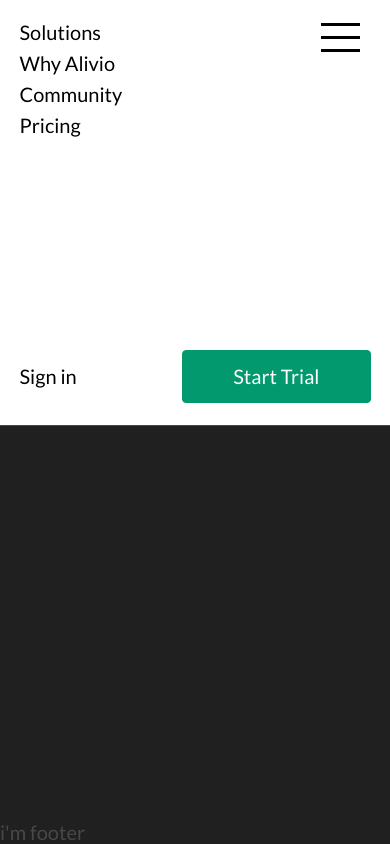
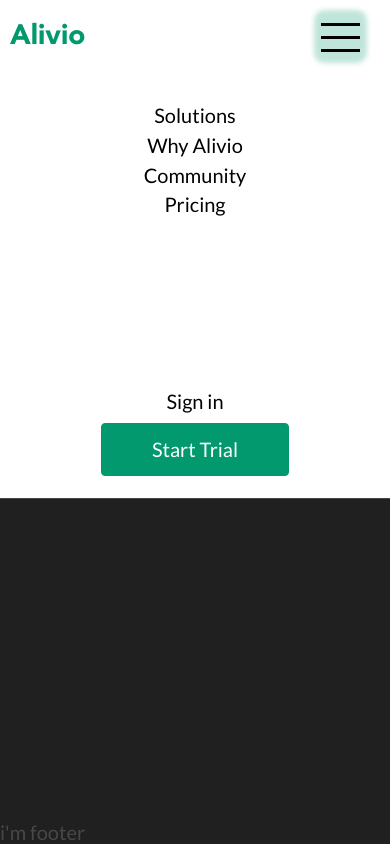
Before and after one commit to dmitry-b-smt/template_4, a plain HTML site: page index.html in a window 390 px wide. Both pictures are taken after a click on the element 340 px from the left and 36 px from the top of the page. Drawn offline with Linux system fonts and the light colour scheme.

Commit message:
header_menu_fix

```diff
--- a/js/script.js
+++ b/js/script.js
@@ -9,12 +9,16 @@
     console.log(target);
     if (target.classList.contains("burger__items") === false && target.classList.contains("burger__button") === false) {
         burgerItems.classList.remove("visible");
+        burgerItems.classList.add("hidden");
+        burgerButton.classList.remove("burger__button-active");
         document.removeEventListener("click", listener);
     };
 }
 
 burgerButton.addEventListener("click", function (e) {
     e.stopPropagation();
+    burgerItems.classList.toggle("hidden");
     burgerItems.classList.toggle("visible");
+    burgerButton.classList.toggle("burger__button-active");
     document.addEventListener("click", listener);
 });
--- a/scss/style.scss
+++ b/scss/style.scss
@@ -106,7 +106,7 @@
             align-items: center;
             justify-content: space-between;
       }
-      @media (min-width: 540px) {
+      @media (min-width: 1024px) {
             &__login {
                   display: flex;
             }
@@ -155,6 +155,11 @@
             box-shadow: 0px 0px 5px 7px rgba(1, 153, 109, 0.25);
             border-radius: 4px;
       }
+      &__button-active {
+            background-color: rgba(1, 153, 109, 0.25);
+            box-shadow: 0px 0px 5px 7px rgba(1, 153, 109, 0.25);
+            border-radius: 4px;
+      }
       &__button p {
             display: block;
             border-bottom: 3px solid #000000;
@@ -164,7 +169,7 @@
       &__items {
             position: absolute;
             z-index: 1;
-            top: 0;
+            top: 73px;
             left: 0;
             width: 100%;
             min-height: 50vh;
@@ -174,7 +179,7 @@
             justify-content: space-between;
             background-color: rgba(255, 255, 255, 1);
             box-shadow: 0px 0px 1px 3px rgba(255, 255, 255, 1);
-            padding: 5%;
+            padding: 0% 5% 5% 5%;
             opacity: 0;
             pointer-events: none;
             overflow: hidden;
@@ -188,6 +193,8 @@
             position: relative;
             z-index: 2;
             display: block;
+            text-align: center;
+            margin: 30px;
       }
 
       &__list li {
@@ -198,12 +205,17 @@
             position: relative;
             z-index: 2;
             display: flex;
+            flex-direction: column;
             align-items: center;
+            text-align: center;
       }
-      @media (min-width: 540px) {
+      @media (min-width: 1024px) {
             &__login {
                   display: none;
             }
+      }
+      &__login .login__link {
+            margin: 0px 0px 10px 0px;
       }
 
       &__button-close {
@@ -253,3 +265,22 @@
             min-height: 50vh;
       }
 }
+
+.hidden {
+      opacity: 0;
+      pointer-events: auto;
+      animation-name: dropup;
+      animation-duration: 0.5s;
+      animation-timing-function: cubic-bezier(0.075, 0.82, 0.165, 1);
+}
+@keyframes dropup {
+      0% {
+            opacity: 1;
+            min-height: 50vh;
+      }
+
+      100% {
+            opacity: 0;
+            min-height: 0vh;
+      }
+}
```
Also changed, not shown: css/style.css.
